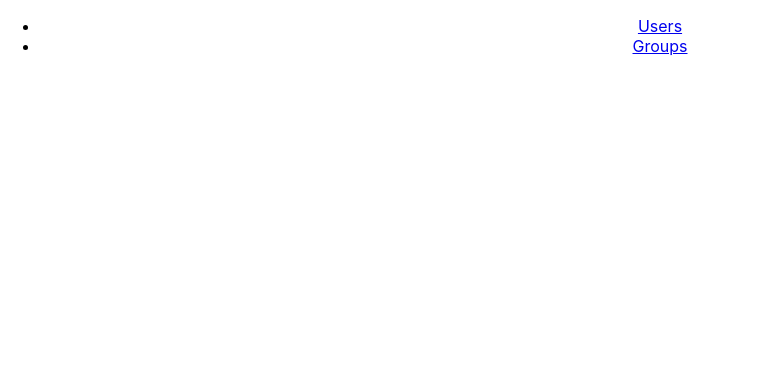
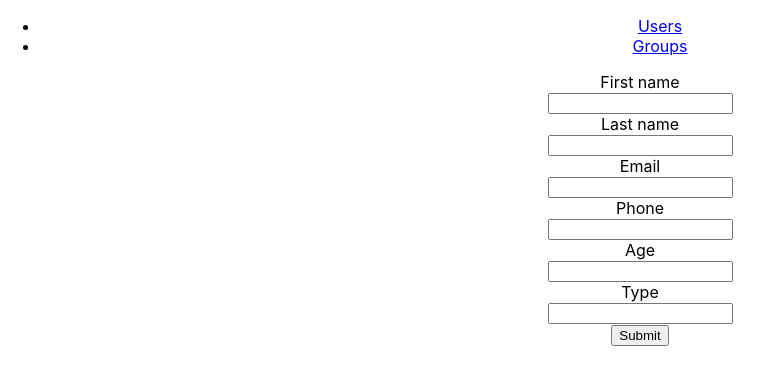
Before and after one commit to abdeljabar/usergroups-react, a React (Create React App) app: page /1/edit in a window 1280 px wide. Before the commit this address had no page. Shown: the top 384 px of the page, without its empty margins (0-773 px from the left). Built offline with nearby package versions, Linux system fonts and the light colour scheme.

Commit message:
prepare userCreate & userEdit forms with the Form component

```diff
--- a/src/App.js
+++ b/src/App.js
@@ -2,6 +2,8 @@ import { QueryClientProvider, QueryClient } from "react-query";
 import { BrowserRouter as Router, Routes, Route, Link } from "react-router-dom";
 import UserList from "./pages/userList";
 import UserShow from "./pages/userShow";
+import UserCreate from "./pages/userCreate";
+import UserEdit from "./pages/userEdit";
 import GroupList from "./pages/groupList";
 import GroupShow from "./pages/groupShow";
 import "./App.css";
@@ -29,6 +31,8 @@ function App() {
           <Routes>
             <Route path="/" element={<UserList />} />,
             <Route path="/:id" element={<UserShow />} />,
+            <Route path="/:id/edit" element={<UserEdit />} />,
+            <Route path="/new-user" element={<UserCreate />} />,
             <Route path="/groups" element={<GroupList />} />,
             <Route path="/groups/:id" element={<GroupShow />} />,
           </Routes>
--- a/src/components/form.js
+++ b/src/components/form.js
@@ -1,6 +1,22 @@
+import axios from "axios";
 import React from "react";
+import { useQuery } from "react-query";
 
-const Form = ({ children }) => {
+const Form = ({ resource, to, id, children }) => {
+  const {
+    data: result,
+    isLoading,
+    error,
+  } = useQuery(
+    id,
+    () => {
+      return axios.get("http://localhost:8080" + id);
+    },
+    { id }
+  );
+
+  console.log("result", result);
+
   return (
     <>
       <div>
@@ -9,8 +25,10 @@ const Form = ({ children }) => {
             console.log(child);
             return (
               <div key={child.props.source}>
-                <div>{child.props.label}</div>
-                <input type="text" name={child.props.source} />
+                {React.cloneElement(child, {
+                  source: child.props.source,
+                  record: result ? result.data : null,
+                })}
               </div>
             );
           })}
--- a/src/components/formInput.js
+++ b/src/components/formInput.js
@@ -1,6 +1,10 @@
-const FormInput = (props) => {
-  console.log("field.props", props);
-  return <></>;
+const FormInput = ({ record, source, type, label }) => {
+  return (
+    <>
+      <label style={{ display: "block" }}>{label}</label>
+      <input type={type} name={source} value={record && record[source]} />
+    </>
+  );
 };
 
 export default FormInput;
--- a/src/components/list.js
+++ b/src/components/list.js
@@ -42,8 +42,18 @@ const List = ({ children, resource, to }) => {
                   );
                 })}
                 <td>
-                  <Link to={`${to !== "/" && to}/${encodeIri(item["@id"])}`}>
+                  <Link
+                    to={`${to !== "/" ? to : ""}/${encodeIri(item["@id"])}`}
+                  >
                     Show
+                  </Link>
+                  &nbsp;
+                  <Link
+                    to={`${to !== "/" ? to : ""}/${encodeIri(
+                      item["@id"]
+                    )}/edit`}
+                  >
+                    Edit
                   </Link>
                 </td>
               </tr>
--- a/src/pages/userCreate.js
+++ b/src/pages/userCreate.js
@@ -1,8 +1,15 @@
+import Form from "../components/form";
+import FormInput from "../components/formInput";
+
 const UserCreate = () => {
   return (
-    <Form resource="users">
+    <Form resource="users" to="/">
       <FormInput source="firstName" type="string" label="First name" />
       <FormInput source="lastName" type="text" label="Last name" />
+      <FormInput source="email" type="text" label="Email" />
+      <FormInput source="phone" type="tel" label="Phone" />
+      <FormInput source="age" type="number" label="Age" />
+      <FormInput source="type" type="text" label="Type" />
     </Form>
   );
 };
--- a/src/pages/userEdit.js
+++ b/src/pages/userEdit.js
@@ -0,0 +1,20 @@
+import { useParams } from "react-router-dom";
+import Form from "../components/form";
+import FormInput from "../components/formInput";
+
+const UserEdit = () => {
+  let { id } = useParams();
+
+  return (
+    <Form resource="users" to="/" id={id}>
+      <FormInput source="firstName" type="string" label="First name" />
+      <FormInput source="lastName" type="text" label="Last name" />
+      <FormInput source="email" type="text" label="Email" />
+      <FormInput source="phone" type="tel" label="Phone" />
+      <FormInput source="age" type="number" label="Age" />
+      <FormInput source="type" type="text" label="Type" />
+    </Form>
+  );
+};
+
+export default UserEdit;
```
